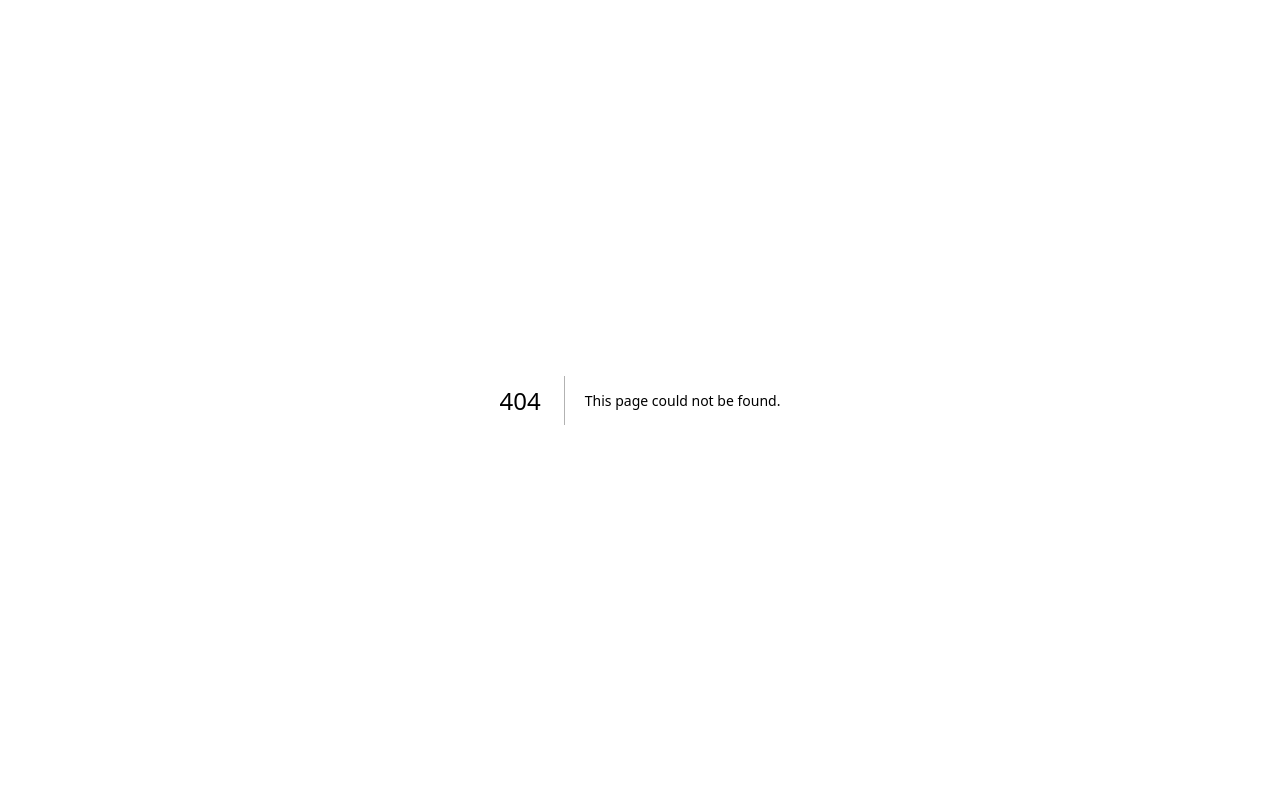
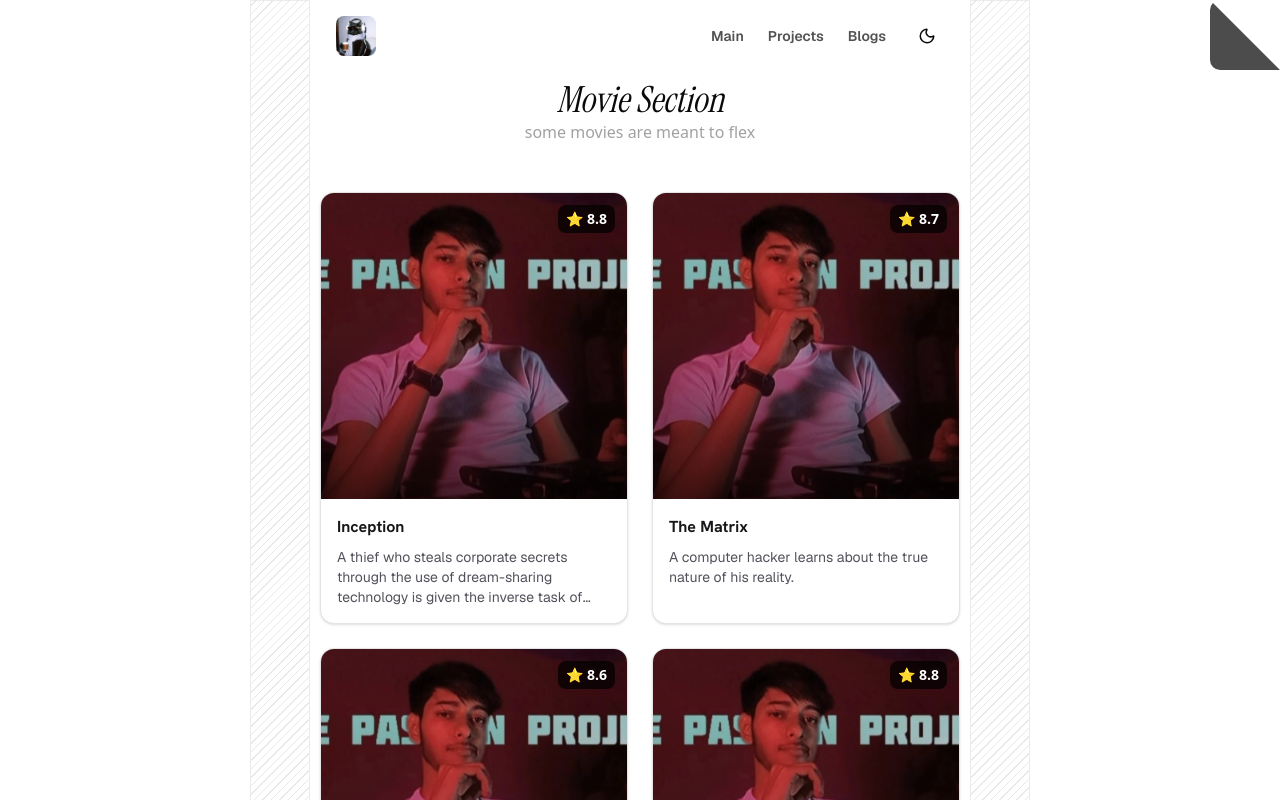
Before and after one commit to tanishtirpathi/V2-Portfolio, a Next.js app: page /movies in a window 1280 px wide. Before the commit this address had no page. Shown: the top 800 px of the page. Built offline with nearby package versions, Linux system fonts and the light colour scheme.

Commit message:
added: movie section

```diff
--- /dev/null
+++ b/src/app/(main)/movies/page.tsx
@@ -0,0 +1,28 @@
+import { moviesData } from "@/features/components/movies/MoviesData"
+import { MovieCard } from "@/features/components/movies/movieCard"
+import DiagonalPattern from "@/features/components/LRBorder/lrborder"
+
+export default function Home() {
+  return (
+    <div className="max-w-3xl py-20 relative">
+           <DiagonalPattern side="left" />
+              <DiagonalPattern side="right" />
+    <div className="mb-12 text-center">
+          <h2 className="text-4xl font-light font-serif italic">
+        Movie Section
+      </h2>
+
+      <p className="text-neutral-400 mb-10">
+        some movies are meant to flex
+      </p>
+
+    </div>
+      {/* 2 per row */}
+      <div className="grid grid-cols-2 gap-6">
+        {moviesData.map((movie) => (
+          <MovieCard key={movie.id} movie={movie} />
+        ))}
+      </div>
+    </div>
+  )
+}
--- a/src/app/(main)/page.tsx
+++ b/src/app/(main)/page.tsx
@@ -12,6 +12,7 @@ import BlogShow from "@/features/components/(Blogs)/Blogs";
 import Footer from "@/features/uicomponents/footer";
 import DiagonalPattern from "@/features/components/LRBorder/lrborder";
 import { ExperienceSection } from "@/features/uicomponents/Experence";
+import { PersonalStuff } from "@/features/uicomponents/Personalstuff";
 export default function Home() {
   const GithubActivity = dynamic(
     () => import("../../features/uicomponents/github"),
@@ -32,8 +33,10 @@ export default function Home() {
         <TechStack />
         <ProjectShow />
         <SectionBorder className="mt-6" />
-        <ExperienceSection/>
+        <ExperienceSection />
         <GithubActivity />
+        <SectionBorder className="mt-6" />
+        <PersonalStuff />
         <BlogShow />
         <Footer />
       </main>
--- /dev/null
+++ b/src/features/components/movies/MoviesData.ts
@@ -0,0 +1,46 @@
+export interface Movies {
+    id: number;
+    title: string;
+    description: string;
+    posterUrl: string;
+    rating: number;
+}
+
+export const moviesData: Movies[] = [
+    {
+        id: 1,
+        title: "Inception",
+        description: "A thief who steals corporate secrets through the use of dream-sharing technology is given the inverse task of planting an idea into the mind of a C.E.O.",
+        posterUrl: "/images/pfp.jpg",
+        rating: 8.8,
+    },
+    {
+        id: 2,
+        title: "The Matrix",
+        description: "A computer hacker learns about the true nature of his reality.",
+        posterUrl: "/images/pfp.jpg",
+        rating: 8.7,
+    },
+    {
+        id: 3,
+        title: "Interstellar",
+        description: "A team of explorers travel through a wormhole in space in an attempt to ensure humanity's survival.",
+        posterUrl: "/images/pfp.jpg",
+        rating: 8.6,
+    },
+    {
+        id: 4,
+        title: "Inception",
+        description: "A thief who steals corporate secrets through the use of dream-sharing technology is given the inverse task of planting an idea into the mind of a C.E.O.",
+        posterUrl: "/images/pfp.jpg",
+        rating: 8.8,
+    },
+    {
+        id: 5,
+        title: "The Dark Knight",
+        description: "When the menace known as the Joker wreaks havoc and chaos on the people of Gotham, Batman must accept one of the greatest psychological and physical tests of his ability to fight injustice.",
+        posterUrl: "/images/pfp.jpg",
+        rating: 9.0,
+    },
+
+]
--- /dev/null
+++ b/src/features/components/movies/movieCard.tsx
@@ -0,0 +1,48 @@
+import Image from "next/image"
+import { Movie } from "./MoviesData"
+
+type MovieCardProps = {
+    movie: Movie
+    className?: string
+}
+
+export const MovieCard = ({ movie, className }: MovieCardProps) => {
+    return (
+        <div
+            className={`group bg-white dark:bg-zinc-900
+      border border-zinc-200 dark:border-zinc-800
+      rounded-xl overflow-hidden shadow-sm
+      transition-all duration-300 hover:shadow-xl hover:-translate-y-1
+      ${className}`}
+        >
+            {/* Poster */}
+            <div className="relative  overflow-hidden">
+                <Image
+                    src={movie.posterUrl || "/placeholder.jpg"}
+                    alt={movie.title}
+                    width={400}
+                    height={500}
+                    className="object-cover transition-transform duration-500 group-hover:scale-105"
+                />
+
+                <div className="absolute inset-0 bg-gradient-to-t from-black/70 via-black/20 to-transparent" />
+
+                <div className="absolute top-3 right-3 bg-black/70 backdrop-blur-md
+          text-white text-sm font-semibold px-2 py-1 rounded-md">
+                    ⭐ {movie.rating.toFixed(1)}
+                </div>
+            </div>
+
+            {/* Content */}
+            <div className="p-4 space-y-2">
+                <h2 className="text-base font-main font-bold text-zinc-900 dark:text-white line-clamp-1">
+                    {movie.title}
+                </h2>
+
+                <p className="text-sm font-sans text-zinc-600 dark:text-zinc-400 line-clamp-3">
+                    {movie.description}
+                </p>
+            </div>
+        </div>
+    )
+}
--- /dev/null
+++ b/src/features/uicomponents/Personalstuff.tsx
@@ -0,0 +1,51 @@
+import Link from "next/link"
+import Image from "next/image";
+export const PersonalStuff = () => {
+    return (
+        <section className="my-20">
+
+            <div className="flex flex-col">
+                <h2 className="text-3xl font-sans text-black/90 dark:text-gray-300 font-bold">Personal Stuff</h2>
+                <p className="text-xs text-gray-700 dark:text-gray-400 font-mono "> some things which other than work</p>
+            </div>
+
+
+
+            <div className="shadow-lg rounded-md bg-gray-100 dark:bg-black/10 px-1">
+                <Link href="/movies">
+                    <div className="w-full px-4 py-2 bg-gray-100
+                               dark:bg-white/10 rounded-lg
+                                mt-4 flex items-center gap-4
+                                shadow-lg hover:bg-gray-200
+                                dark:hover:bg-white/20 transition-all
+                                duration-300 cursor-pointer hover:translate-y-1 ">
+
+                        <Image src="/MOV.jpg" className="rounded-md" alt="Personal stuff image" width={40} height={40} />
+                        <div>
+                            <h3 className="text-lg font-semibold font-sans ">Movies</h3>
+                            <h4 className="text-sm font-main text-gray-600 dark:text-gray-400">Things that inspire me over the period of time</h4>
+                        </div>
+
+                    </div></Link>
+            </div>
+            <div className="shadow-lg rounded-md bg-gray-100 dark:bg-black/10 px-1">
+                <div className="w-full px-4 py-2 bg-gray-100
+                                dark:bg-white/10 rounded-lg
+                                mt-4 flex items-center gap-4
+                                shadow-lg hover:bg-gray-200
+                                dark:hover:bg-white/20 transition-all
+                                duration-300 cursor-pointer hover:translate-y-1 ">
+
+                    <Image src="/COD.jpg" className="rounded-md" alt="Personal stuff image" width={40} height={40} />
+                    <div>
+                        <h3 className="text-lg font-semibold font-sans ">Coding Setup</h3>
+                        <h4 className="text-sm font-main text-gray-600 dark:text-gray-400">My current development environment</h4>
+                    </div>
+
+                </div>
+            </div>
+
+
+        </section>
+    )
+}
```
Also changed, not shown: public/COD.jpg (added), public/MOV.jpg (added).
